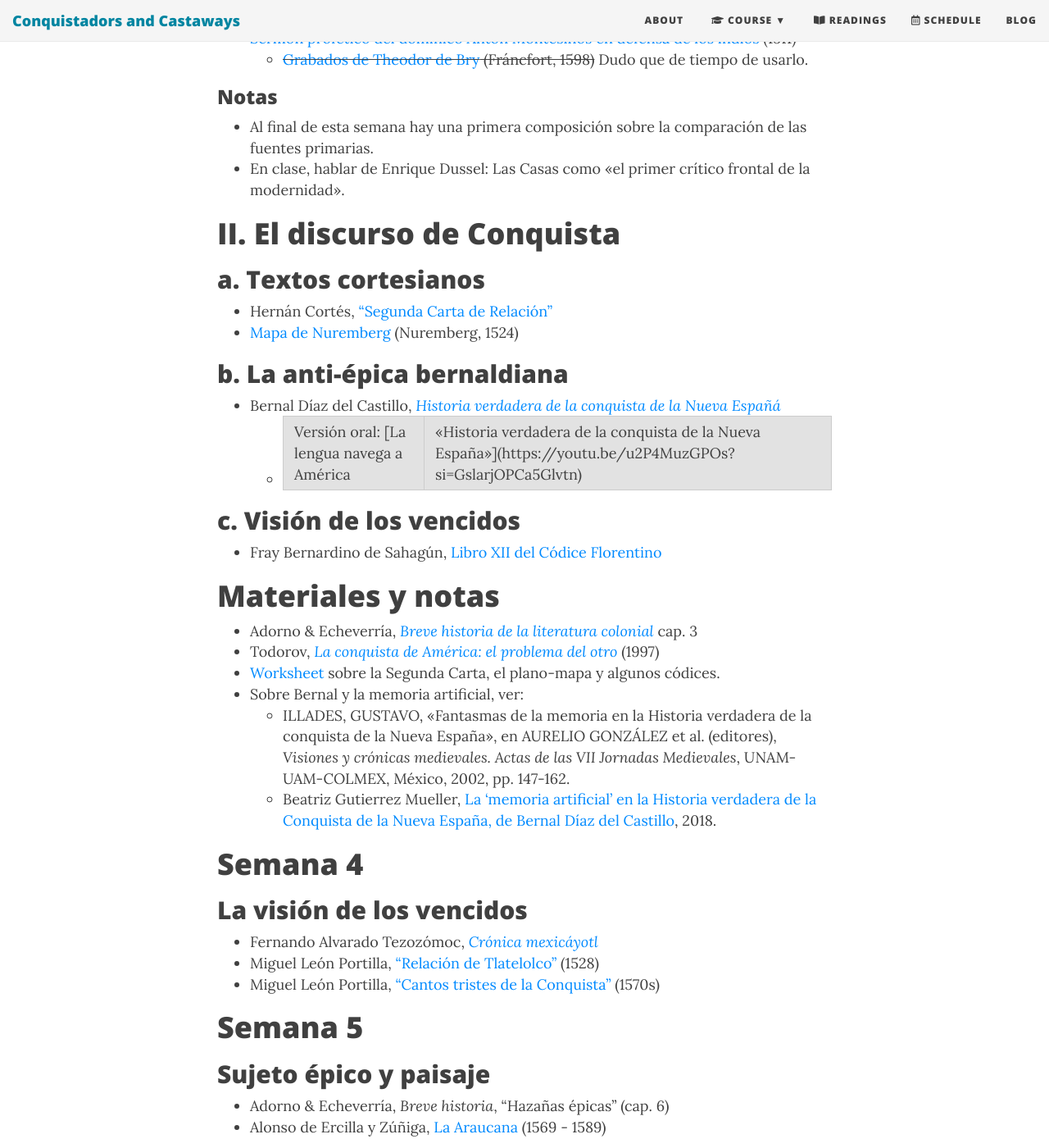
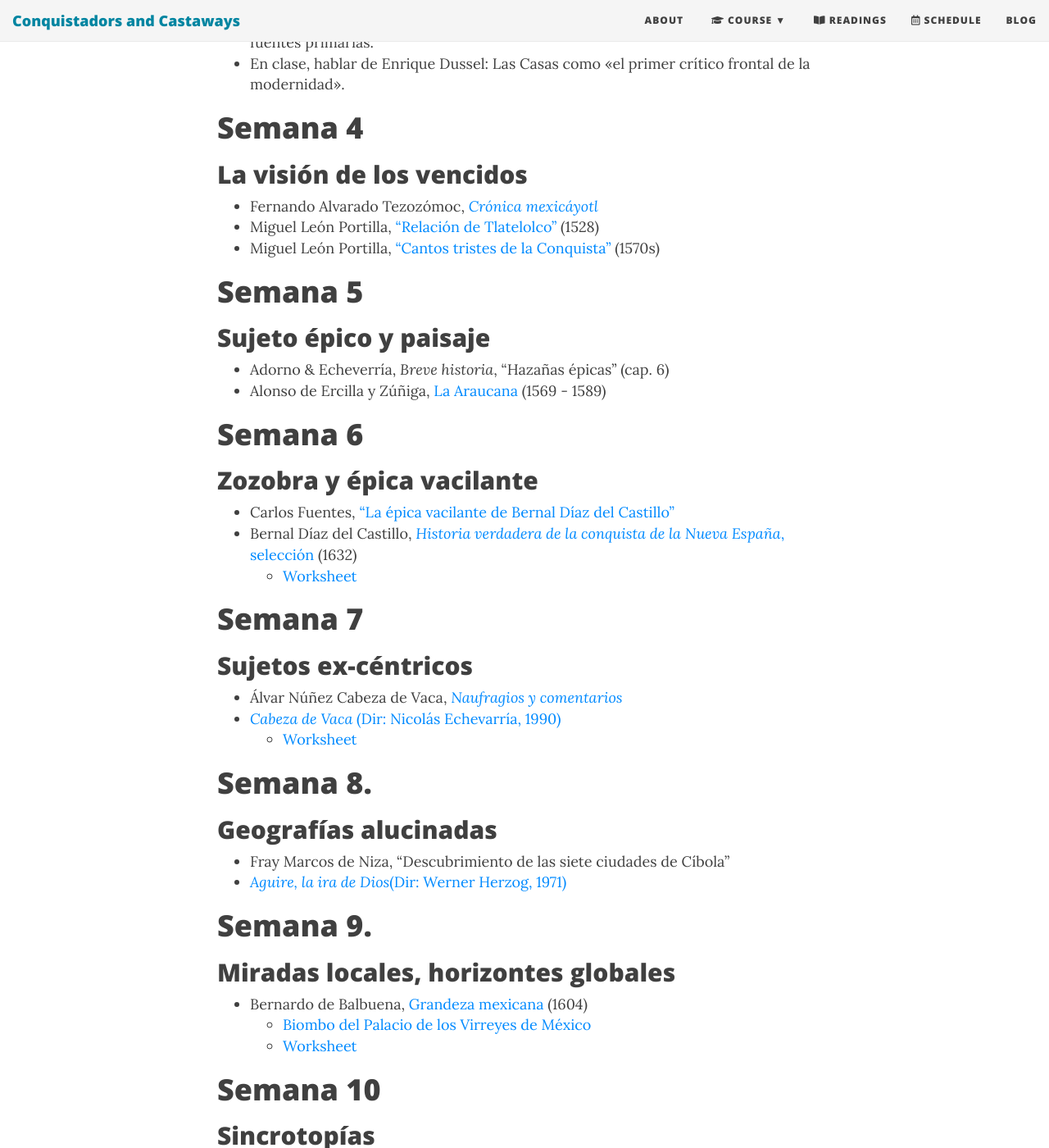
Before and after one commit to Hipomenes/ls452, a Jekyll site: the page built from syllabus-cronica-2023.md, in a window 1280 px wide and 1400 px high, scrolled down 4373 px. Shown: the whole window at 82% size. Built offline with Jekyll 4.4.1, drawn with Linux system fonts in a browser that asks for light colours; nearby versions of some CDN libraries; some of the changed text lies outside the part shown.

Commit message:
Update syllabus-cronica-2023.md

```diff
--- a/syllabus-cronica-2023.md
+++ b/syllabus-cronica-2023.md
@@ -98,31 +98,6 @@ Introducción a la clase. Descripción de los temas, lecturas e ideas principale
 - Al final de esta semana hay una primera composición sobre la comparación de las fuentes primarias.
 - En clase, hablar de Enrique Dussel: Las Casas como «el primer crítico frontal de la modernidad».
 
-# II. El discurso de Conquista
-
-## a. Textos cortesianos
-
-- Hernán Cortés, ["Segunda Carta de Relación"]()
-- [Mapa de Nuremberg]() (Nuremberg, 1524)
-
-## b. La anti-épica bernaldiana
-
-- Bernal Díaz del Castillo, [*Historia verdadera de la conquista de la Nueva Españá*]()
-    - Versión oral: [La lengua navega a América | «Historia verdadera de la conquista de la Nueva España»](https://youtu.be/u2P4MuzGPOs?si=GslarjOPCa5Glvtn)
-
-## c. Visión de los vencidos
-
-- Fray Bernardino de Sahagún, [Libro XII del Códice Florentino]()
-
-
-# Materiales y notas
-
-- Adorno & Echeverría, [*Breve historia de la literatura colonial*]() cap. 3
-- Todorov, [*La conquista de América: el problema del otro*]() (1997)
-- [Worksheet](https://drive.google.com/file/d/1m6_r_haIUK9VUxhICVFWSy6wuNE-Dnbn/view?usp=sharing) sobre la Segunda Carta, el plano-mapa y algunos códices.
-- Sobre Bernal y la memoria artificial, ver:
-    - ILLADES, GUSTAVO, «Fantasmas de la memoria en la Historia verdadera de la conquista de la Nueva España», en AURELIO GONZÁLEZ et al. (editores), *Visiones y crónicas medievales. Actas de las VII Jornadas Medievales*, UNAM-UAM-COLMEX, México, 2002, pp. 147-162.
-    - Beatriz Gutierrez Mueller, [La 'memoria artificial' en la Historia verdadera de la Conquista de la Nueva España, de Bernal Díaz del Castillo](https://www.researchgate.net/publication/364227392_La_'memoria_artificial'_en_la_Historia_verdadera_de_la_Conquista_de_la_Nueva_Espana_de_Bernal_Diaz_del_Castillo), 2018.
 
 
 # Semana 4
```
